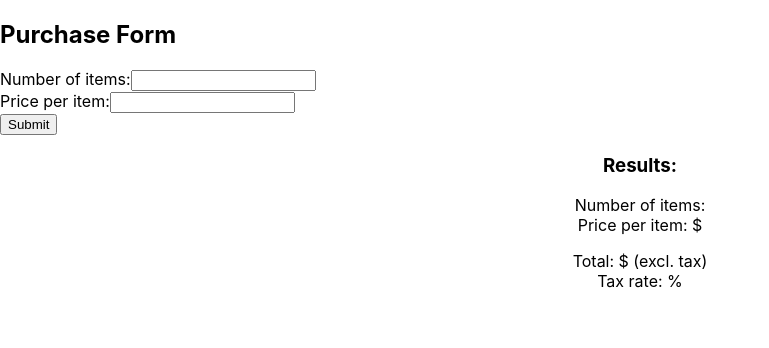
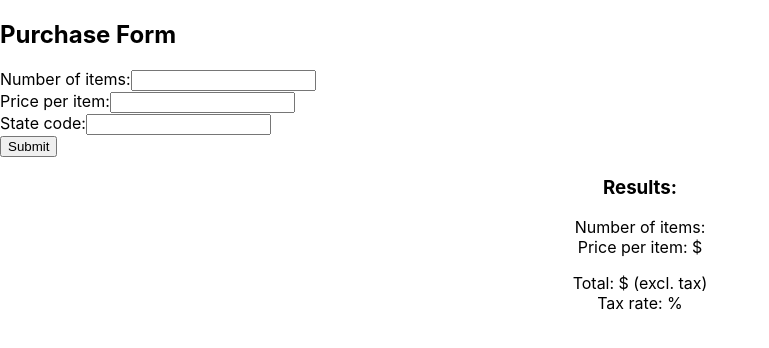
Before and after one commit to rjmackay/retail-calculator, a React (Create React App) app: page / in a window 1280 px wide. Shown: the top 348 px of the page, without its empty margins (0-769 px from the left). Built offline with nearby package versions, Linux system fonts and the light colour scheme.

Commit message:
feat: add state code input to calculatorForm

```diff
--- a/src/App.js
+++ b/src/App.js
@@ -20,7 +20,7 @@ class App extends Component {
     return (
       <div className="App">
         <CalculatorForm onSubmit={this.handleSubmit} />
-        <CalculatorOutput numberOfItems={this.state.numberOfItems} pricePerItem={this.state.pricePerItem} />
+        <CalculatorOutput numberOfItems={this.state.numberOfItems} pricePerItem={this.state.pricePerItem} stateCode={this.state.stateCode} />
       </div>
     );
   }
--- a/src/CalculatorForm.js
+++ b/src/CalculatorForm.js
@@ -5,7 +5,8 @@ export const actions = {
   init() {
     return {
       numberOfItems: '',
-      pricePerItem: ''
+      pricePerItem: '',
+      stateCode: ''
     };
   },
   setNumberOfItems(numberOfItems) {
@@ -13,6 +14,9 @@ export const actions = {
   },
   setPricePerItem(pricePerItem) {
     return { pricePerItem };
+  },
+  setStateCode(stateCode) {
+    return { stateCode };
   }
 };
 
@@ -23,6 +27,7 @@ class CalculatorForm extends Component {
 
     this.handleNumberOfItemsChange = this.handleNumberOfItemsChange.bind(this);
     this.handlePricePerItemChange = this.handlePricePerItemChange.bind(this);
+    this.handleStateCodeChange = this.handleStateCodeChange.bind(this);
     this.handleSubmit = this.handleSubmit.bind(this);
   }
 
@@ -32,6 +37,10 @@ class CalculatorForm extends Component {
 
   handlePricePerItemChange(event) {
     this.setState(actions.setPricePerItem(event.target.value));
+  }
+
+  handleStateCodeChange(event) {
+    this.setState(actions.setStateCode(event.target.value));
   }
 
   handleSubmit(event) {
@@ -57,6 +66,12 @@ class CalculatorForm extends Component {
               <input type="text" name="pricePerItem" value={this.state.pricePerItem} onChange={this.handlePricePerItemChange} />
             </label>
           </div>
+          <div>
+            <label>
+              State code:
+              <input type="text" name="stateCode" value={this.state.stateCode} onChange={this.handleStateCodeChange} />
+            </label>
+          </div>
           <input type="submit" value="Submit"/>
         </form>
       </div>
```
Also changed, not shown: 2 other files (tests, documents, lock files or other folders).
